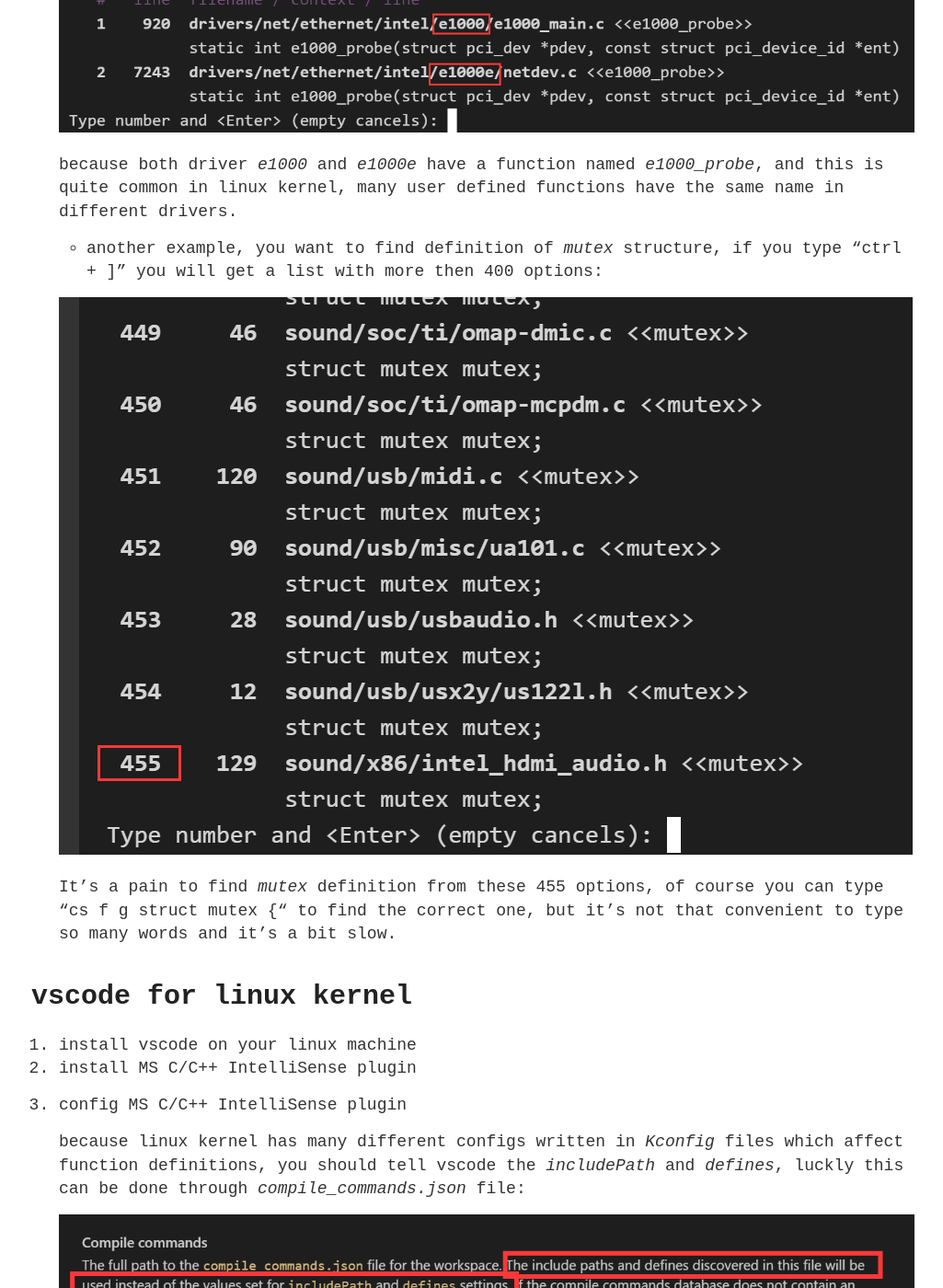
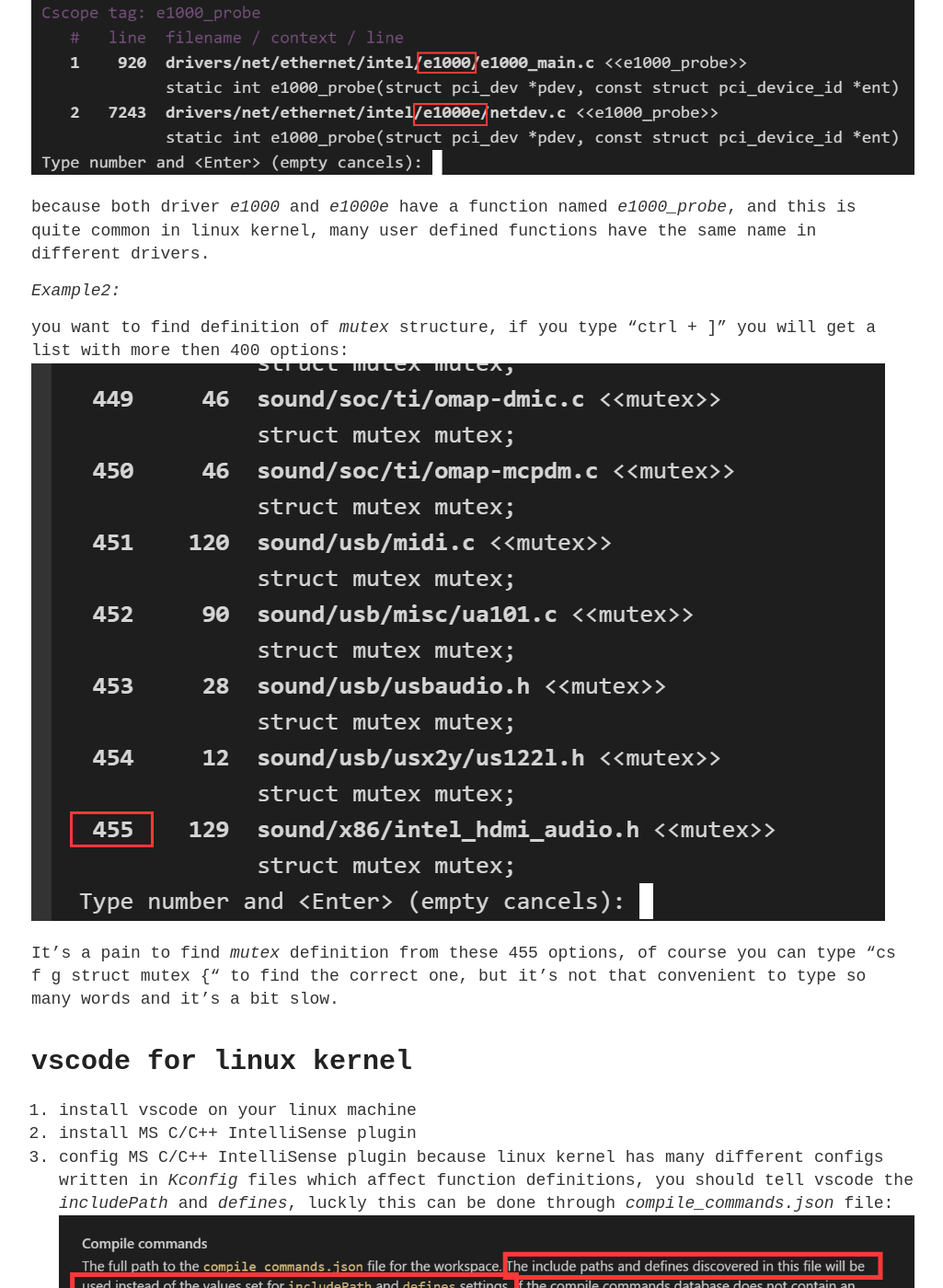
Before and after one commit to shellbombs/shellbombs.github.io, a Jekyll site: the page built from _posts/2020-6-7-vscode for linux kernel.md, in a window 1280 px wide and 1400 px high, scrolled down 582 px. Shown: the whole window at 92% size, without its empty margins (126-1151 px from the left). Built offline with Jekyll 4.4.1, drawn with Linux system fonts in a browser that asks for light colours; some of the changed text lies outside the part shown.

Commit message:
fixed style

````diff
--- a/_posts/2020-6-7-vscode for linux kernel.md
+++ b/_posts/2020-6-7-vscode for linux kernel.md
@@ -8,47 +8,49 @@ I have used VIM + Ctags + CScope to navigate linux kernel source code for quite
 
 1. After updating kernel code, you should regenerate *tags* and *cscope.out* files
 2. The function "go to definition" not always work as you expect(whether "ctrl + ]" in VIM or "cs f g xxx" in Cscope)
-    - for example, if you are currently working on file *drivers/net/ethernet/intel/e1000/e1000_main.c*, and you type "ctrl + ]" on function *e1000_probe* to find definition, you may get a list like this:
 
-    ![_config.yml]({{ site.baseurl }}/images/e1000_probe.png)
+*Example1:*
 
-    because both driver *e1000* and *e1000e* have a function named *e1000_probe*, and this is quite common in linux kernel, many user defined functions have the same name in different drivers.
-    - another example, you want to find definition of *mutex* structure, if you type "ctrl + ]" you will get a list with more then 400 options:
+if you are currently working on file *drivers/net/ethernet/intel/e1000/e1000_main.c*, and you type "ctrl + ]" on function *e1000_probe* to find definition, you may get a list like this:
+![_config.yml]({{ site.baseurl }}/images/e1000_probe.png)
 
-    ![_config.yml]({{ site.baseurl }}/images/mutex_definition.png)
+because both driver *e1000* and *e1000e* have a function named *e1000_probe*, and this is quite common in linux kernel, many user defined functions have the same name in different drivers.
 
-    It's a pain to find *mutex* definition from these 455 options, of course you can type "cs f g struct mutex {" to find the correct one, but it's not that convenient to type so many words and it's a bit slow.
+*Example2:*
+
+you want to find definition of *mutex* structure, if you type "ctrl + ]" you will get a list with more then 400 options:
+![_config.yml]({{ site.baseurl }}/images/mutex_definition.png)
+
+It's a pain to find *mutex* definition from these 455 options, of course you can type "cs f g struct mutex {" to find the correct one, but it's not that convenient to type so many words and it's a bit slow.
 
 # vscode for linux kernel
 1. install vscode on your linux machine
 2. install MS C/C++ IntelliSense plugin
 3. config MS C/C++ IntelliSense plugin
+because linux kernel has many different configs written in *Kconfig* files which affect function definitions, you should tell vscode the *includePath* and *defines*, luckly this can be done through *compile_commands.json* file:
+![_config.yml]({{ site.baseurl }}/images/compile_commands.png)
 
-   because linux kernel has many different configs written in *Kconfig* files which affect function definitions, you should tell vscode the *includePath* and *defines*, luckly this can be done through *compile_commands.json* file:
+- get *compile_commands.json*
 
-    ![_config.yml]({{ site.baseurl }}/images/compile_commands.png)
-
-    - get *compile_commands.json*
-        1. config kernel based on your flavor
-        ```shell
-        make defconfig
-        ```
-        2. build kernel
-        ```shell
-        make -j8
-        ```
-        3. there is already a script in linux kernel to generate *compile_commands.json* from * *.o.cmd * generated by step above
-        ```shell
-        ./scripts/gen_compile_commands.py
-        ```
-        4. clean generated * *.o.cmd * so that they will not show in vscode explorer
-        ```shell
-        make clean
-        ```
-    - tell vscode the location of *compile_commands.json* file
-        edit your .vscode/c_cpp_properties.json
-
-        ![_config.yml]({{ site.baseurl }}/images/vscode_plugin_config.png)
+    config kernel based on your flavor
+    ```shell
+    make defconfig
+    ```
+    build kernel
+    ```shell
+    make -j8
+    ```
+    there is already a script in linux kernel to generate *compile_commands.json* from * *.o.cmd * generated by step above
+    ```shell
+    ./scripts/gen_compile_commands.py
+    ```
+    clean generated * *.o.cmd * so that they will not show in vscode explorer
+    ```shell
+    make clean
+    ```
+- tell vscode the location of *compile_commands.json* file
+    edit your .vscode/c_cpp_properties.json
+    ![_config.yml]({{ site.baseurl }}/images/vscode_plugin_config.png)
 
 4. enjoy!
 
````
